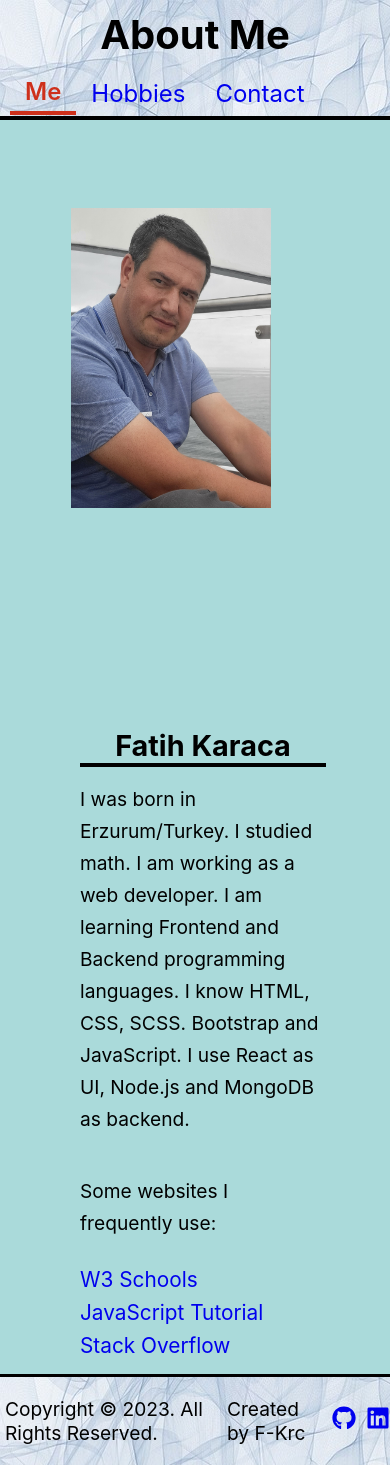
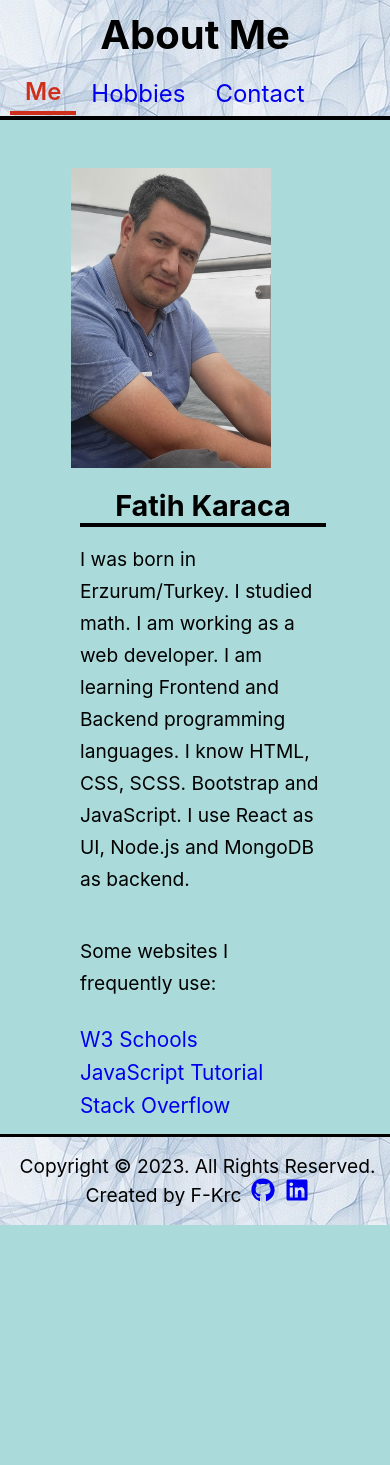
Before and after one commit to F-Krc/AboutMe, a React (Create React App) app: page / in a window 390 px wide. After the commit the page ends 1225 px from the top, so only its background shows below. Built offline with nearby package versions, Linux system fonts and the light colour scheme.

Commit message:
edit footer

```diff
--- a/src/App.css
+++ b/src/App.css
@@ -52,10 +52,10 @@ h2 {
   display: flex;
   align-items: center;
   flex-direction: column;
-  min-height: 43rem;
+  min-height: 47.8rem;
 }
 footer {
-   background-image: url(./img/banner.jpg);
+  background-image: url(./img/banner.jpg);
   border-top: 3px solid black;
   height: 5.7rem;
   display: flex;
@@ -112,7 +112,7 @@ footer {
   border: none;
   border-radius: 4px;
   cursor: pointer;
-  margin-bottom: .5rem;
+  margin-bottom: 0.5rem;
 }
 
 .button:hover {
@@ -123,7 +123,8 @@ img {
   width: 225px;
   height: 225px;
 }
-.profil-img{
+
+.profil-img {
   width: 300px;
   height: 400px;
 }
@@ -160,14 +161,15 @@ img {
   flex-wrap: wrap;
   gap: 15px;
 }
-.icon{
+.icon {
   font-size: 1.5rem;
   margin-left: 10px;
 }
-.icon:hover{
+.icon:hover {
   font-size: 2rem;
 }
-footer p, span{
+footer p,
+span {
   font-size: 1.2rem;
   padding-left: 5px;
 }
@@ -176,11 +178,20 @@ footer p, span{
   .form-container {
     width: 400px;
   }
-  .container{
+  .container {
     flex-direction: column;
   }
-  .profil-img{
-  width: 200px;
-  height: 300px;
+
+  .profile-photo {
+    height: 20rem;
+    padding: 0;
+  }
+  .profil-img {
+    width: 200px;
+    height: 300px;
+  }
+
+  footer {
+    flex-direction: column;
+  }
 }
-}
--- a/src/components/Footer.js
+++ b/src/components/Footer.js
@@ -6,13 +6,15 @@ function Footer() {
   return (
     <footer>
       <p>Copyright &copy; 2023. All Rights Reserved.</p>
-      <span>Created by F-Krc</span>
+      <div>
+       <span>Created by F-Krc</span>
       <Link to="https://github.com/F-Krc" className="icon" target="_blank">
         <FaGithub />
       </Link>
       <Link to="https://www.linkedin.com/in/fatih-karaca-12ba58249" className="icon" target="_blank">
         <FaLinkedin />
       </Link>
+      </div>
     </footer>
   );
 }
```
